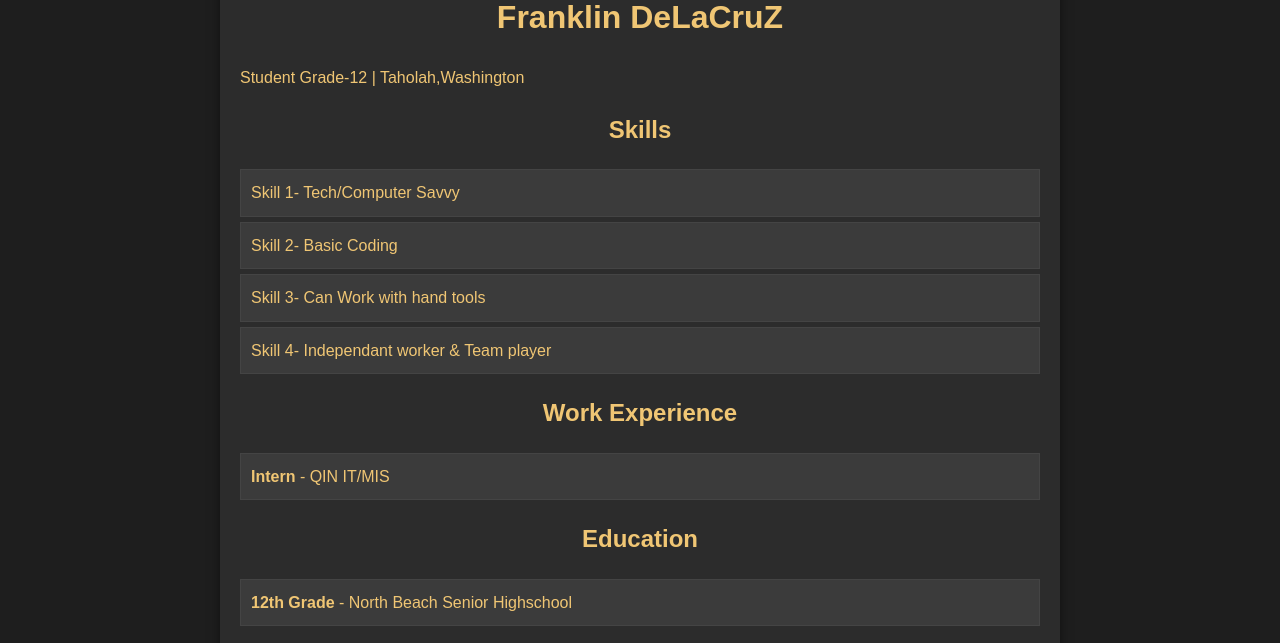
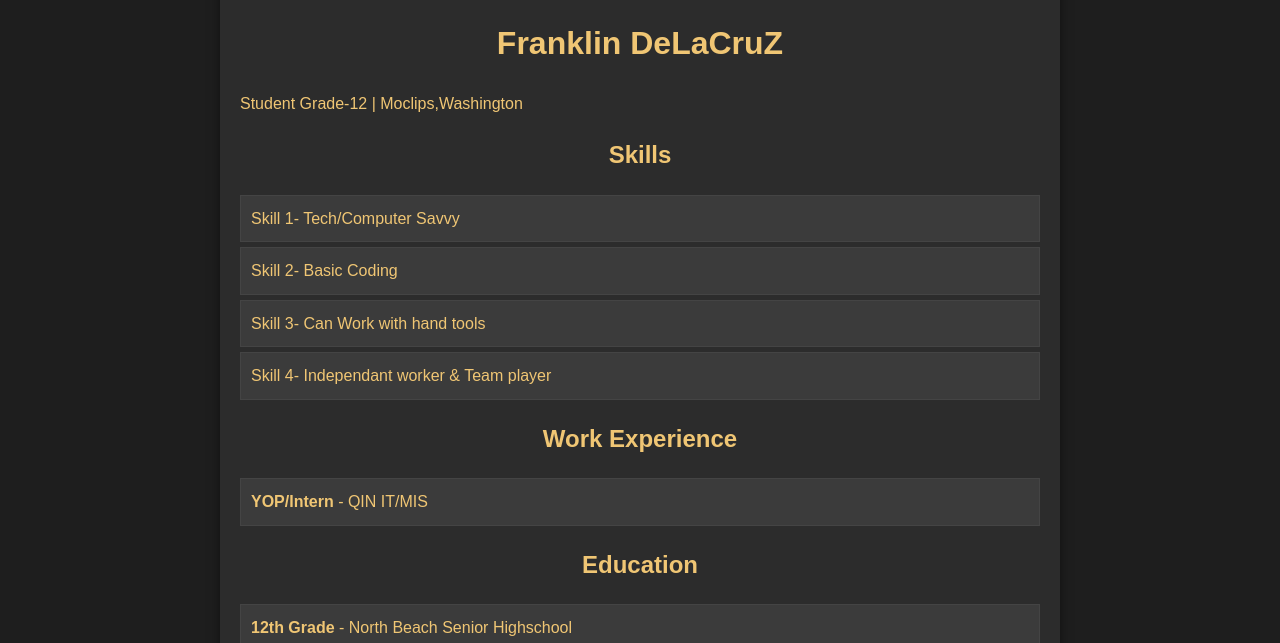
Before and after one commit to FD-3/ReZume, a plain HTML site: page index.html in a window 1280 px wide. Shown: the part 148-791 px from the top of the page. Drawn offline with Linux system fonts and the light colour scheme.

Commit message:
Spellcheck

```diff
--- a/index.html
+++ b/index.html
@@ -1,6 +1,6 @@
 <!DOCTYPE html>
 <html lang="en">
-
+=======
 <head>
     <meta charset="UTF-8">
     <meta name="viewport" content="width=device-width, initial-scale=1.0">
@@ -102,7 +102,7 @@
         <div class="profile">
             <img src="https://avatars.githubusercontent.com/u/177491355?s=96&v=4" alt="Profile Picture">
             <h1>Franklin DeLaCruZ</h1>
-            <p>Student Grade-12  | Taholah,Washington</p>
+            <p>Student Grade-12  | Moclips,Washington</p>
         </div>
 
         <div class="skills">
@@ -124,7 +124,7 @@
             <h2>Work Experience</h2>
             <ul>
                 <li onclick="toggleDetail(this)">
-                    <strong>Intern</strong> - QIN IT/MIS
+                    <strong>YOP/Intern</strong> - QIN IT/MIS
                     <p class="hidden">I gained some experience in the environment of a helpdesk. I learned lots and gained new skills like; Understanding Computer Networking, fundamentals of 365, scripting, understanding fiber cables, How to make ethernet, Networking with VM's, How to set up Mitel VoIP's, Worked with vmware and the esxi, Understands servers, been around Active directory, set up VM's with a read only domain controller.</p>
                 </li>
 
@@ -148,7 +148,7 @@
             <ul>
                 <li onclick="toggleDetail(this)">
                     <strong>Ocean Canoe</strong> - 30 ft yellow ceder strip canoe
-                    <p class="hidden">I helped my dad build a 30ft strip canoe in the summer of 2023-2024. This got me hand on experience with tools listed above. As well as experience putting together a plan for a projects of this size.   </p>
+                    <p class="hidden">I helped my dad build a 30ft strip canoe in the summer of 2023-2024. This got me hand on experience with tools listed above. As well as experience putting together plans for projects.   </p>
                 </li>
 
         <div class="contact">
```
